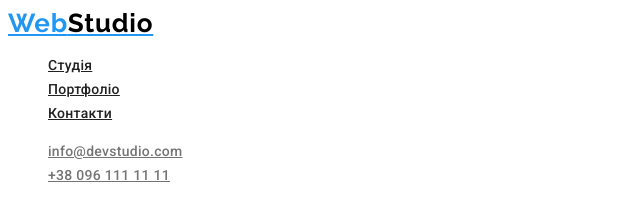
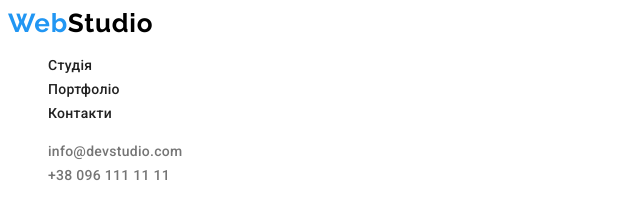
Before and after one commit to Volodymyr-Mospan/goit-markup-hw-02, a plain HTML site: page index.html in a window 1280 px wide. Shown: the top 221 px of the page, 0-640 px from the left. Drawn offline with Linux system fonts and the light colour scheme.

Commit message:
Removes link underlining

```diff
--- a/css/styles.css
+++ b/css/styles.css
@@ -35,6 +35,11 @@ body {
 
 .list {
   list-style: none;
+}
+
+/* Зброс посилань */
+.link {
+  text-decoration: none;
 }
 
 /* Лого в шапці */
--- a/index.html
+++ b/index.html
@@ -16,29 +16,29 @@
   <body>
     <header>
       <nav>
-        <a href="./index.html" lang="en" class="logo"
+        <a href="./index.html" lang="en" class="logo link"
           >Web<span class="logo-part-head">Studio</span></a
         >
 
         <ul class="style-nav list">
           <li>
-            <a href="./index.html">Студія</a>
+            <a href="./index.html" class="link">Студія</a>
           </li>
           <li>
-            <a href="./portfolio.html">Портфоліо</a>
+            <a href="./portfolio.html" class="link">Портфоліо</a>
           </li>
           <li>
-            <a href="">Контакти</a>
+            <a href="" class="link">Контакти</a>
           </li>
         </ul>
       </nav>
 
       <ul class="com-link list">
         <li>
-          <a href="mailto:info@devstudio.com">info@devstudio.com</a>
+          <a href="mailto:info@devstudio.com" class="link">info@devstudio.com</a>
         </li>
         <li>
-          <a href="tel:+380961111111">+38 096 111 11 11</a>
+          <a href="tel:+380961111111" class="link">+38 096 111 11 11</a>
         </li>
       </ul>
     </header>
@@ -120,7 +120,7 @@
 
     <!-- Підвал -->
     <footer class="footer">
-      <a href="./index.html" lang="en" class="logo"
+      <a href="./index.html" lang="en" class="logo link"
         >Web<span class="logo-part-foot">Studio</span></a
       >
       <address class="add">
@@ -130,15 +130,15 @@
               href="https://goo.gl/maps/5LaCkKvo5kc2LDUG7"
               target="_blank"
               rel="noopener noreferrer nofollow"
-              class="add-phys"
+              class="add-phys link"
               >м. Київ, пр-т Лесі Українки, 26</a
             >
           </li>
           <li>
-            <a href="mailto:info@devstudio.com" class="add-link">info@devstudio.com</a>
+            <a href="mailto:info@devstudio.com" class="add-link link">info@devstudio.com</a>
           </li>
           <li>
-            <a href="tel:+380961111111" class="add-link">+38 096 111 11 11</a>
+            <a href="tel:+380961111111" class="add-link link">+38 096 111 11 11</a>
           </li>
         </ul>
       </address>
```
